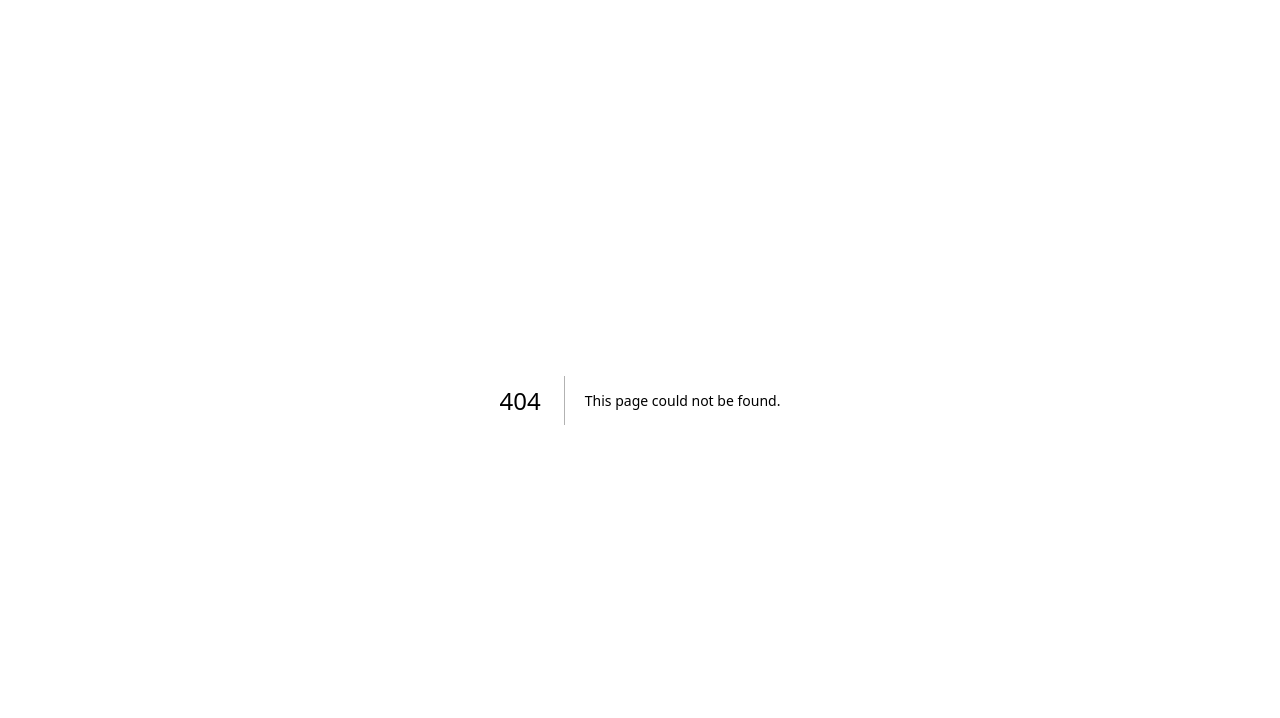
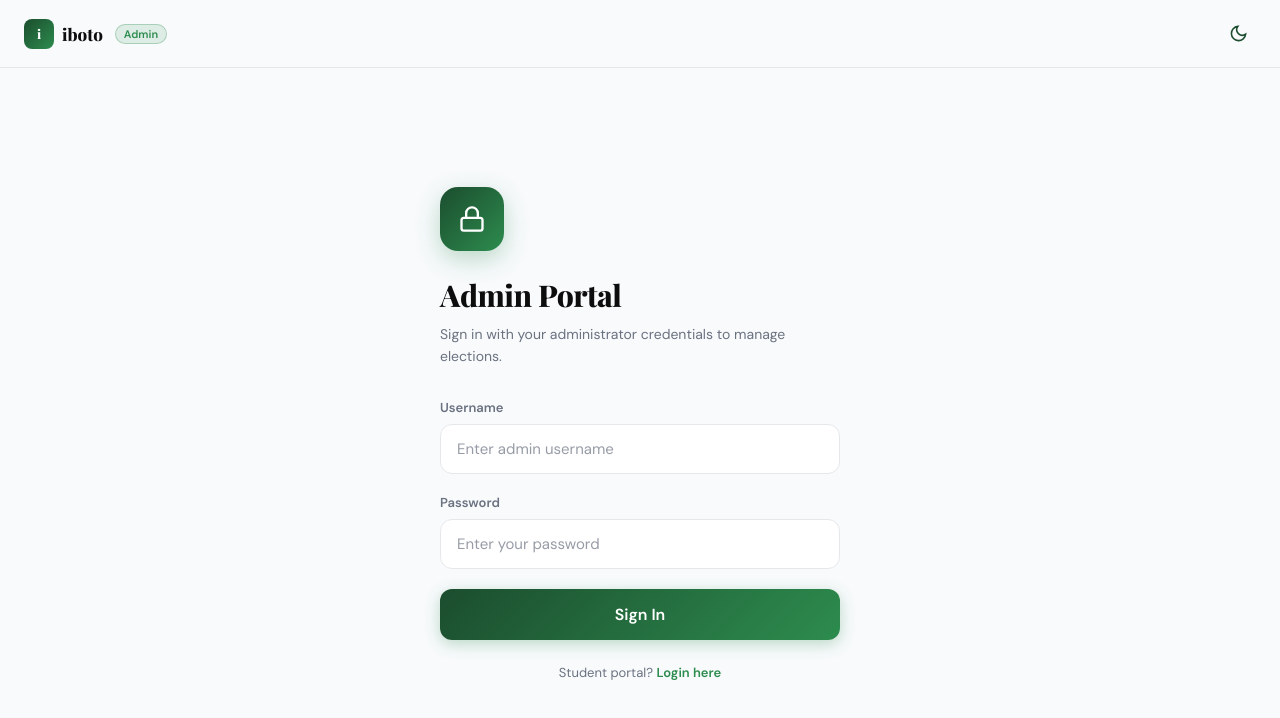
Before and after one commit to cutienimich/e-voting, a Next.js app in the folder frontend/: page /admin/login in a window 1280 px wide. Before the commit this address had no page. Shown: the top 718 px of the page. Built offline with nearby package versions, Linux system fonts and the light colour scheme.

Commit message:
creaed a separeate login page for admin

```diff
--- /dev/null
+++ b/frontend/app/admin/login/page.jsx
@@ -0,0 +1,198 @@
+"use client";
+import { useState, useEffect } from "react";
+import { useRouter } from "next/navigation";
+
+export default function AdminLoginPage() {
+  const [dark, setDark] = useState(false);
+  const [mounted, setMounted] = useState(false);
+  const [loading, setLoading] = useState(false);
+  const [error, setError] = useState("");
+  const [form, setForm] = useState({ username: "", password: "" });
+  const router = useRouter();
+
+  useEffect(() => {
+    setMounted(true);
+    const saved = localStorage.getItem("iboto-theme");
+    if (saved) setDark(saved === "dark");
+    else setDark(window.matchMedia("(prefers-color-scheme: dark)").matches);
+
+    // Redirect if already logged in
+    const adminToken = localStorage.getItem("iboto-admin-token");
+    if (adminToken) router.push("/admin/dashboard");
+  }, []);
+
+  const toggleTheme = () => {
+    const next = !dark;
+    setDark(next);
+    localStorage.setItem("iboto-theme", next ? "dark" : "light");
+  };
+
+  const t = dark ? theme.dark : theme.light;
+
+  const update = (field, val) => {
+    setForm(prev => ({ ...prev, [field]: val }));
+    setError("");
+  };
+
+  const handleLogin = async () => {
+    if (!form.username.trim()) { setError("Username is required"); return; }
+    if (!form.password) { setError("Password is required"); return; }
+
+    setLoading(true);
+    setError("");
+
+    try {
+      const res = await fetch("http://localhost:5000/api/auth/admin/login", {
+        method: "POST",
+        headers: { "Content-Type": "application/json" },
+        body: JSON.stringify({ username: form.username.trim(), password: form.password }),
+      });
+
+      const data = await res.json();
+
+      if (!data.success) {
+        setError(data.message || "Invalid credentials");
+        return;
+      }
+
+      localStorage.setItem("iboto-admin-token", data.data.accessToken);
+      localStorage.setItem("iboto-admin-refresh-token", data.data.refreshToken);
+      localStorage.setItem("iboto-admin", JSON.stringify({
+        name: data.data.name,
+        username: data.data.username,
+        role: data.data.role,
+      }));
+
+      router.push("/admin/dashboard");
+    } catch {
+      setError("Cannot connect to server. Try again.");
+    } finally {
+      setLoading(false);
+    }
+  };
+
+  if (!mounted) return null;
+
+  return (
+    <div style={{ background: t.bg, color: t.text, minHeight: "100vh", fontFamily: "'DM Sans', sans-serif", transition: "all 0.3s ease", display: "flex", flexDirection: "column" }}>
+      <style>{`
+        @import url('https://fonts.googleapis.com/css2?family=DM+Sans:wght@300;400;500;600;700&family=Playfair+Display:wght@700;800&display=swap');
+        * { margin: 0; padding: 0; box-sizing: border-box; }
+        .input-field {
+          width: 100%;
+          padding: 14px 16px;
+          border-radius: 12px;
+          border: 1.5px solid ${t.border};
+          background: ${t.card};
+          color: ${t.text};
+          font-size: 15px;
+          font-family: 'DM Sans', sans-serif;
+          outline: none;
+          transition: all 0.2s ease;
+        }
+        .input-field:focus { border-color: #2D8C4E; box-shadow: 0 0 0 3px rgba(45,140,78,0.12); }
+        .input-field::placeholder { color: ${t.subtext}; opacity: 0.7; }
+        .btn-primary {
+          background: linear-gradient(135deg, #1B4D2E, #2D8C4E);
+          color: white;
+          border: none;
+          border-radius: 12px;
+          padding: 15px 32px;
+          font-size: 16px;
+          font-weight: 600;
+          cursor: pointer;
+          font-family: 'DM Sans', sans-serif;
+          width: 100%;
+          transition: all 0.2s ease;
+          box-shadow: 0 4px 15px rgba(45,140,78,0.3);
+        }
+        .btn-primary:hover:not(:disabled) { transform: translateY(-2px); box-shadow: 0 8px 25px rgba(45,140,78,0.4); }
+        .btn-primary:disabled { opacity: 0.6; cursor: not-allowed; }
+        .toggle-btn { background: none; border: none; cursor: pointer; padding: 8px; border-radius: 50%; display: flex; align-items: center; justify-content: center; }
+        .toggle-btn:hover { background: rgba(45,140,78,0.1); }
+        .error-box { background: rgba(239,68,68,0.1); border: 1px solid rgba(239,68,68,0.3); color: #EF4444; padding: 12px 16px; border-radius: 10px; font-size: 14px; }
+        @keyframes fadeUp { from { opacity: 0; transform: translateY(20px); } to { opacity: 1; transform: translateY(0); } }
+        .fade-up { animation: fadeUp 0.4s ease forwards; }
+      `}</style>
+
+      {/* NAV */}
+      <nav style={{ padding: "16px 24px", display: "flex", alignItems: "center", justifyContent: "space-between", borderBottom: `1px solid ${t.border}` }}>
+        <div style={{ display: "flex", alignItems: "center", gap: 8 }}>
+          <div style={{ width: 30, height: 30, borderRadius: 8, background: "linear-gradient(135deg, #1B4D2E, #2D8C4E)", display: "flex", alignItems: "center", justifyContent: "center" }}>
+            <span style={{ color: "white", fontWeight: 800, fontSize: 13, fontFamily: "Playfair Display, serif" }}>i</span>
+          </div>
+          <span style={{ fontFamily: "Playfair Display, serif", fontWeight: 800, fontSize: 17, color: t.text }}>iboto</span>
+          <span style={{ fontSize: 11, fontWeight: 600, background: "rgba(45,140,78,0.12)", color: "#2D8C4E", padding: "2px 8px", borderRadius: 100, border: "1px solid rgba(45,140,78,0.3)", marginLeft: 4 }}>Admin</span>
+        </div>
+        <button className="toggle-btn" onClick={toggleTheme}>
+          {dark
+            ? <svg width="19" height="19" fill="none" stroke="#2D8C4E" strokeWidth="2" viewBox="0 0 24 24"><circle cx="12" cy="12" r="5"/><path d="M12 2v2M12 20v2M4.22 4.22l1.42 1.42M18.36 18.36l1.42 1.42M2 12h2M20 12h2M4.22 19.78l1.42-1.42M18.36 5.64l1.42-1.42"/></svg>
+            : <svg width="19" height="19" fill="none" stroke="#1B4D2E" strokeWidth="2" viewBox="0 0 24 24"><path d="M21 12.79A9 9 0 1111.21 3 7 7 0 0021 12.79z"/></svg>
+          }
+        </button>
+      </nav>
+
+      {/* CENTER CONTENT */}
+      <div style={{ flex: 1, display: "flex", alignItems: "center", justifyContent: "center", padding: "32px 24px" }}>
+        <div className="fade-up" style={{ width: "100%", maxWidth: 400 }}>
+          {/* Icon */}
+          <div style={{ width: 64, height: 64, borderRadius: 18, background: "linear-gradient(135deg, #1B4D2E, #2D8C4E)", display: "flex", alignItems: "center", justifyContent: "center", marginBottom: 24, boxShadow: "0 8px 24px rgba(45,140,78,0.3)" }}>
+            <svg width="28" height="28" fill="none" stroke="white" strokeWidth="2" viewBox="0 0 24 24"><rect x="3" y="11" width="18" height="11" rx="2"/><path d="M7 11V7a5 5 0 0110 0v4"/></svg>
+          </div>
+
+          <h1 style={{ fontFamily: "Playfair Display, serif", fontSize: 30, fontWeight: 800, color: t.text, marginBottom: 8, letterSpacing: "-0.5px" }}>
+            Admin Portal
+          </h1>
+          <p style={{ fontSize: 14, color: t.subtext, marginBottom: 32, lineHeight: 1.6 }}>
+            Sign in with your administrator credentials to manage elections.
+          </p>
+
+          <div style={{ display: "flex", flexDirection: "column", gap: 20 }}>
+            <div>
+              <div style={{ fontSize: 13, fontWeight: 600, color: t.subtext, marginBottom: 8 }}>Username</div>
+              <input
+                className="input-field"
+                placeholder="Enter admin username"
+                value={form.username}
+                onChange={e => update("username", e.target.value)}
+                onKeyDown={e => e.key === "Enter" && handleLogin()}
+                autoComplete="username"
+              />
+            </div>
+
+            <div>
+              <div style={{ fontSize: 13, fontWeight: 600, color: t.subtext, marginBottom: 8 }}>Password</div>
+              <input
+                className="input-field"
+                type="password"
+                placeholder="Enter your password"
+                value={form.password}
+                onChange={e => update("password", e.target.value)}
+                onKeyDown={e => e.key === "Enter" && handleLogin()}
+                autoComplete="current-password"
+              />
+            </div>
+
+            {error && <div className="error-box">{error}</div>}
+
+            <button className="btn-primary" onClick={handleLogin} disabled={loading}>
+              {loading ? "Signing in..." : "Sign In"}
+            </button>
+          </div>
+
+          <p style={{ fontSize: 13, color: t.subtext, textAlign: "center", marginTop: 24 }}>
+            Student portal?{" "}
+            <span style={{ color: "#2D8C4E", fontWeight: 600, cursor: "pointer" }} onClick={() => router.push("/login")}>
+              Login here
+            </span>
+          </p>
+        </div>
+      </div>
+    </div>
+  );
+}
+
+const theme = {
+  light: { bg: "#F8FAFC", card: "#FFFFFF", text: "#0D0D0D", subtext: "#6B7280", border: "#E5E7EB" },
+  dark:  { bg: "#0D1117", card: "#161B22", text: "#E6EDF3", subtext: "#8B949E", border: "#30363D" },
+};
```
Also changed, not shown: frontend/app/login/page.jsx (+0 -14 lines), 1 other file (tests, documents, lock files or other folders).
